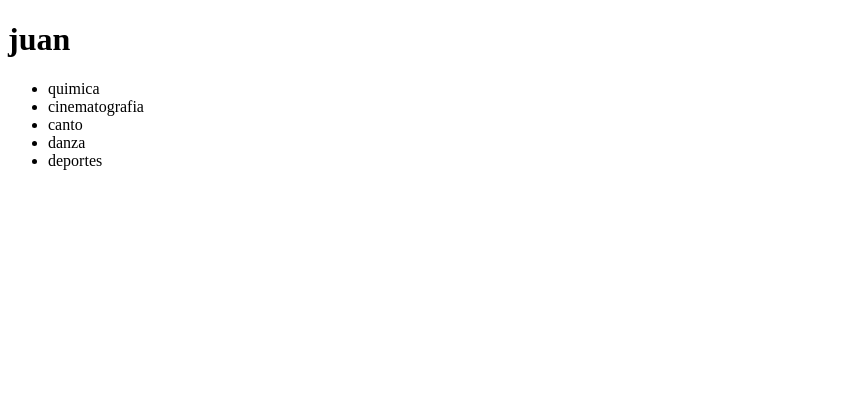
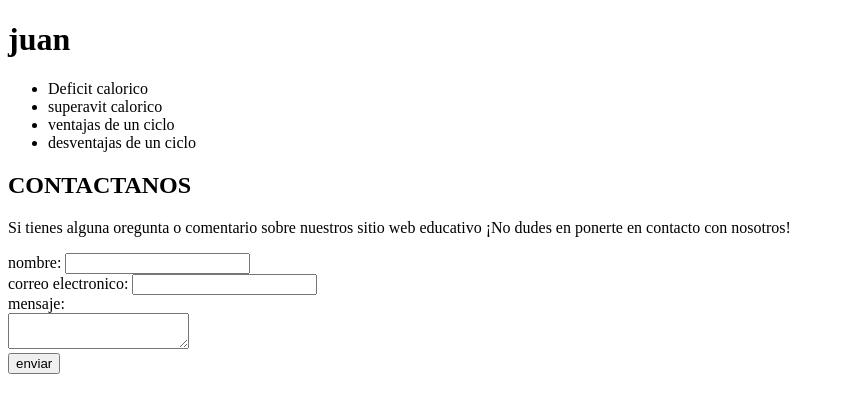
Before and after one commit to tavolope/nachos, a plain HTML site: page index.html in a window 1280 px wide. Shown: the whole page, without its empty margins (0-845 px from the left). Drawn offline with Linux system fonts and the light colour scheme.

Commit message:
se agrego un formulario

```diff
--- a/index.html
+++ b/index.html
@@ -11,14 +11,46 @@
         <h1> juan </h1>
         <nav>
             <ul>
-                <li> quimica </li>
-                <li> cinematografia </li>
-                <li> canto </li>
-                <li> danza </li>
-                <li> deportes </li>
+                <li> Deficit calorico </li>
+                <li> superavit calorico </li>
+                <li> ventajas de un ciclo </li>
+                <li> desventajas de un ciclo </li>
             </ul>
         </nav>
     </div>
 
 </body>
 </html>
+
+
+
+
+
+
+
+
+
+
+
+
+
+
+
+
+
+
+
+
+
+
+<h2>CONTACTANOS</h2>
+<P> Si tienes alguna oregunta o comentario sobre nuestros sitio web educativo ¡No dudes en ponerte en contacto con nosotros! </P>
+<form method= "post" >
+    <label >nombre: </label>
+    <input type = "text" required> <br>
+    <label >correo electronico: </label>
+    <input type="email" required> <br>
+    <label >mensaje: </label> <br>
+    <textarea required> </textarea> <br>
+    <input type = "submit"  value="enviar" >
+</form>
```
